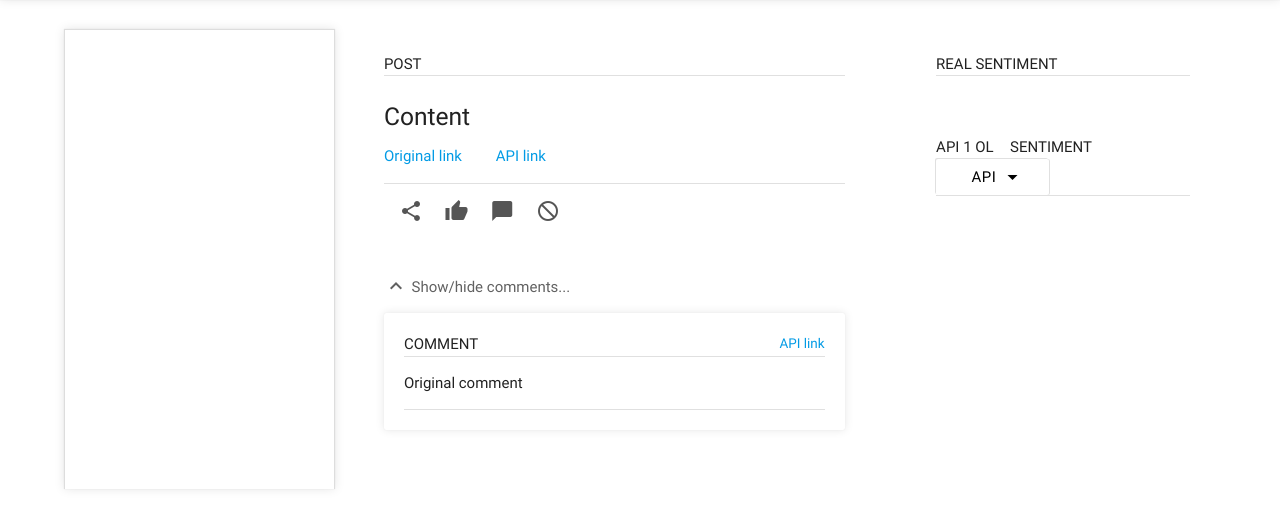
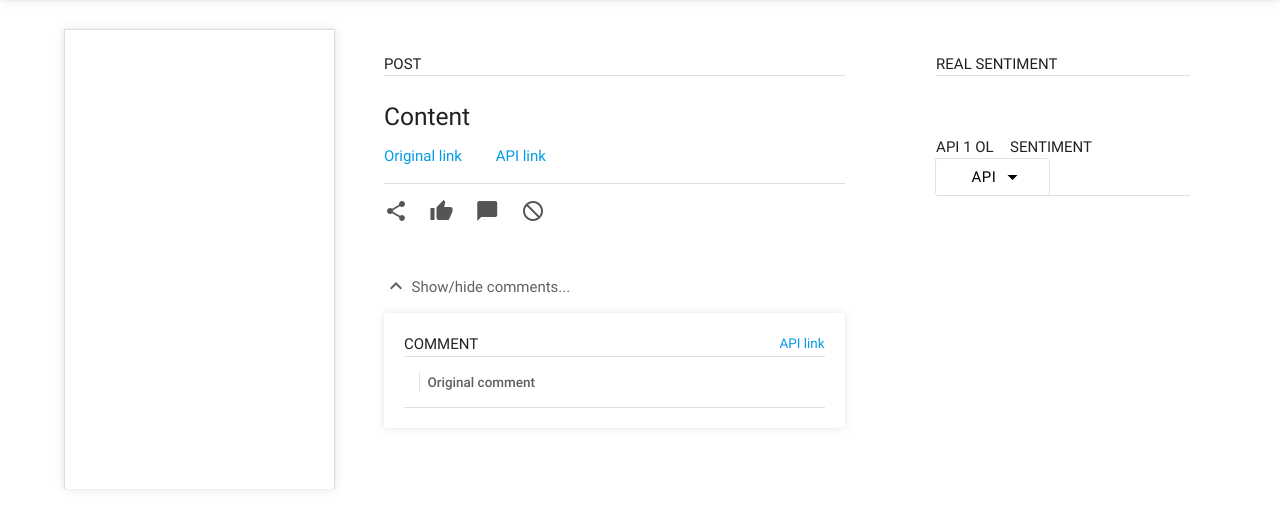
Before and after one commit to mirjamsk/sentiment-analysis, a Django app: page / in a window 1280 px wide. Shown: the part 64-593 px from the top of the page. Run offline with Django 3.2, Linux system fonts and the light colour scheme; parts of the project's set-up code (start-up, migrations or seed data) failed here and were passed over.

Commit message:
Fix some styling errors (original comment style was broken after recent changes

```diff
--- a/sentiment/static/sentiment/css/main.css
+++ b/sentiment/static/sentiment/css/main.css
@@ -49,6 +49,9 @@
     margin-bottom: 3rem;
 }
 
+#post-social-stats i:first-of-type {
+    padding: 0 0.2rem 0 0rem;
+}
 #post-social-stats i {
     padding: 0 0.2rem 0 1rem;
 }
@@ -82,14 +85,14 @@
     transform: rotateX(0deg);
 }
 
-#comment-content-ol {
+.comment-content-ol {
     font-size: 0.9rem;
     margin-left: 1rem;
     padding-left: 0.5rem;
     border-left: 1px solid #e4e4e4;
 }
 
-#comment-content-ol div {
+.comment-content-ol div {
     font-weight: 500;
 }
 
@@ -132,7 +135,7 @@
 
 .spam i {
     padding-right: 0.5rem;
-    vertical-align: middle;
+    vertical-align: bottom;
 }
 
 table.comment-full-sentiment {
--- a/sentiment/templates/sentiment/comment-list.html
+++ b/sentiment/templates/sentiment/comment-list.html
@@ -11,14 +11,14 @@
                 <div class="divider"></div>
                 <div class="section comment-content">
                     <div class="comment-content-translated"></div>
-                    <div class="comment-content-ol" class="grey-text text-darken-2"><span></span>
+                    <div class="comment-content-ol grey-text text-darken-2"><span></span>
                         <div>Original comment</div>
                     </div>
                 </div>
                 <div class="divider"></div>
 
                 <div class="spam section hide">
-                    <p><i class="material-icons bottom red-text">do_not_disturb</i> spam type: <span class="spam-type"></span></p>
+                    <p><i class="material-icons bottom red-text">do_not_disturb</i> <b>Spam type:</b> <span class="spam-type"></span></p>
                 </div>
                 <div class="comment-APIs hide">
                     {% include 'sentiment/comment-sentiment-table.html' %}
```
